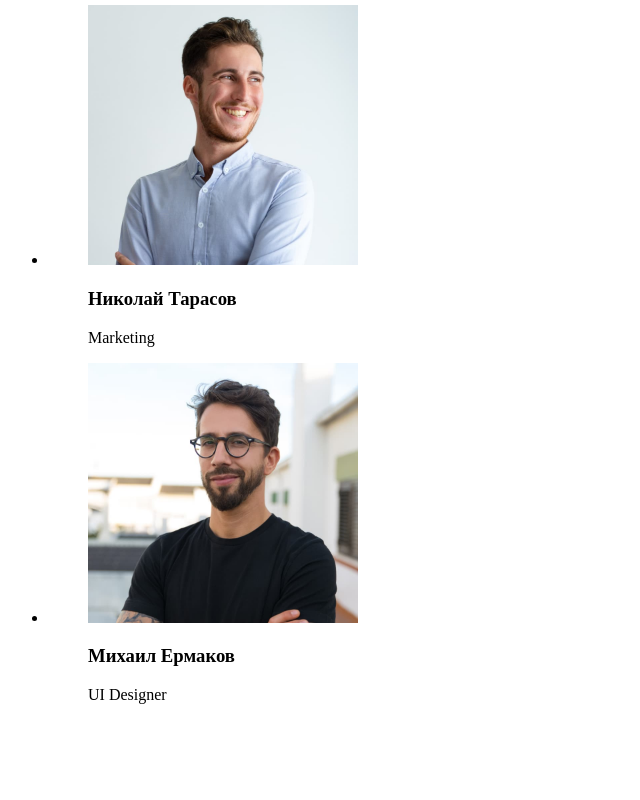
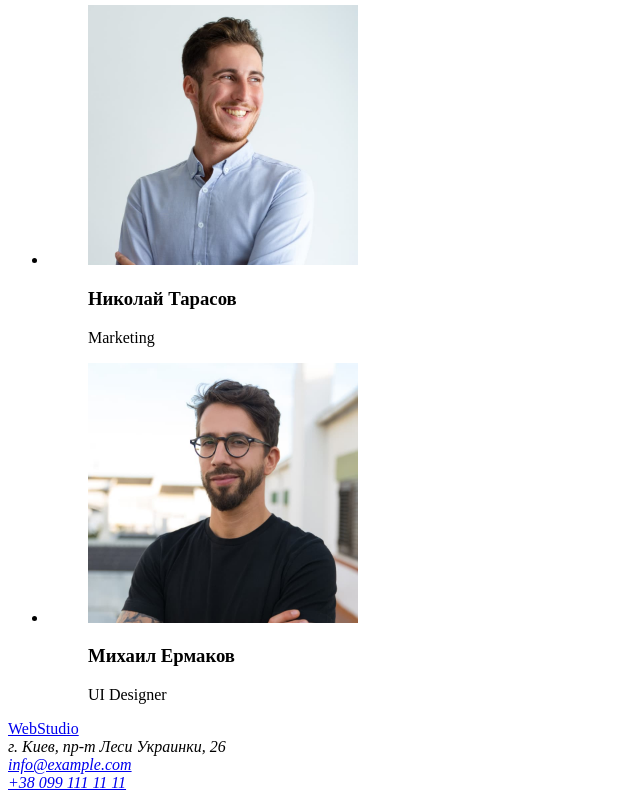
Before and after one commit to OrestBruhylevych/goit-markup-hw-01, a plain HTML site: page index.html in a window 1280 px wide. Shown: the part 2313-3113 px from the top of the page, without its empty margins (0-640 px from the left). Before the commit the page ends 3033 px from the top, so only its background shows below. Drawn offline with Linux system fonts and the light colour scheme.

Commit message:
додає footer

```diff
--- a/index.html
+++ b/index.html
@@ -16,6 +16,7 @@
                 <li><a href="">Контакты</a></li>
             </ul>
         </nav>
+
         <a href="mailto:info@devstudio.com">info@devstudio.com</a>
         <a href="tel:+38 096 111 11 11">+38 096 111 11 11</a>
 
@@ -97,12 +98,13 @@
             </ul>
         </section>
     </main>
-
-
-
-
-
-
-
+    <footer>
+        <a href="/">WebStudio</a>
+        <address>
+            г. Киев, пр-т Леси Украинки, 26<br/>
+            <a href="mailto:info@example.com">info@example.com</a><br/>
+            <a href="tel:+38 099 111 11 11">+38 099 111 11 11</a>
+        </address>
+    </footer>
 </body>
 </html>
```
